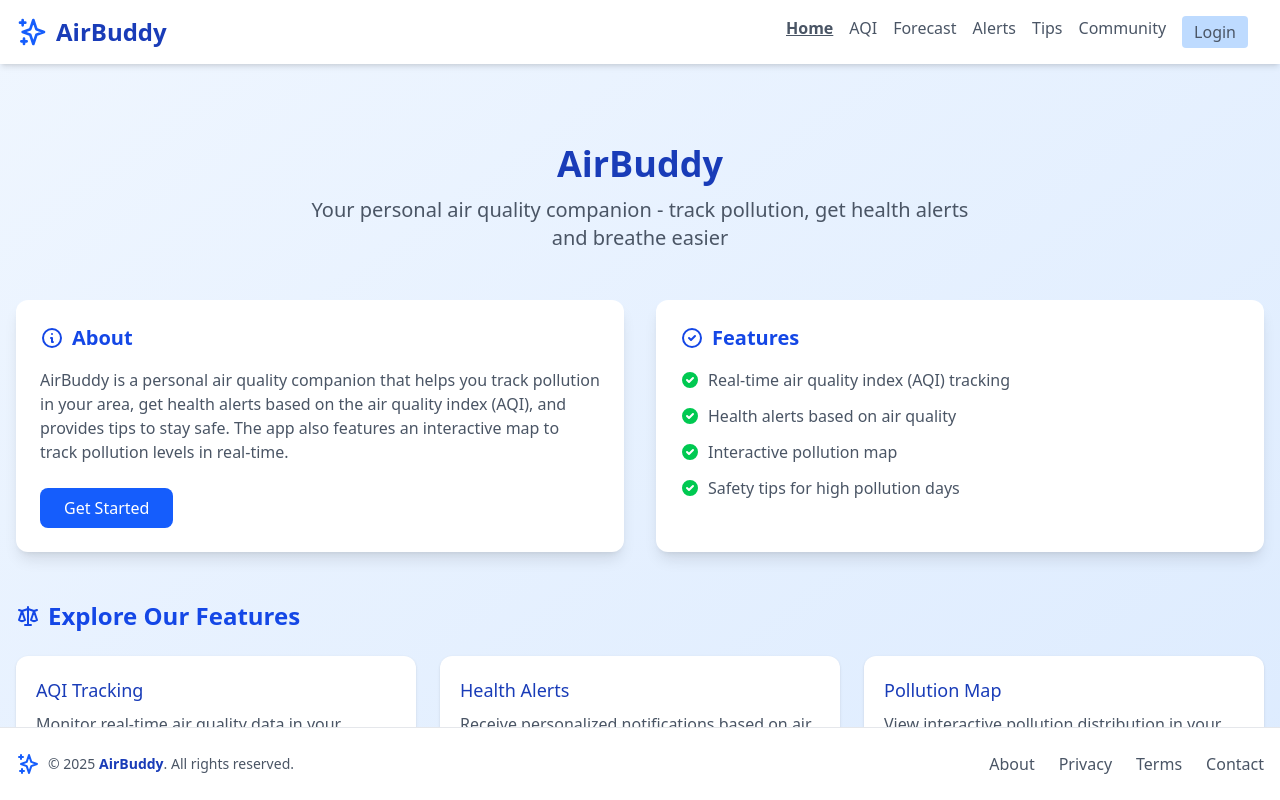
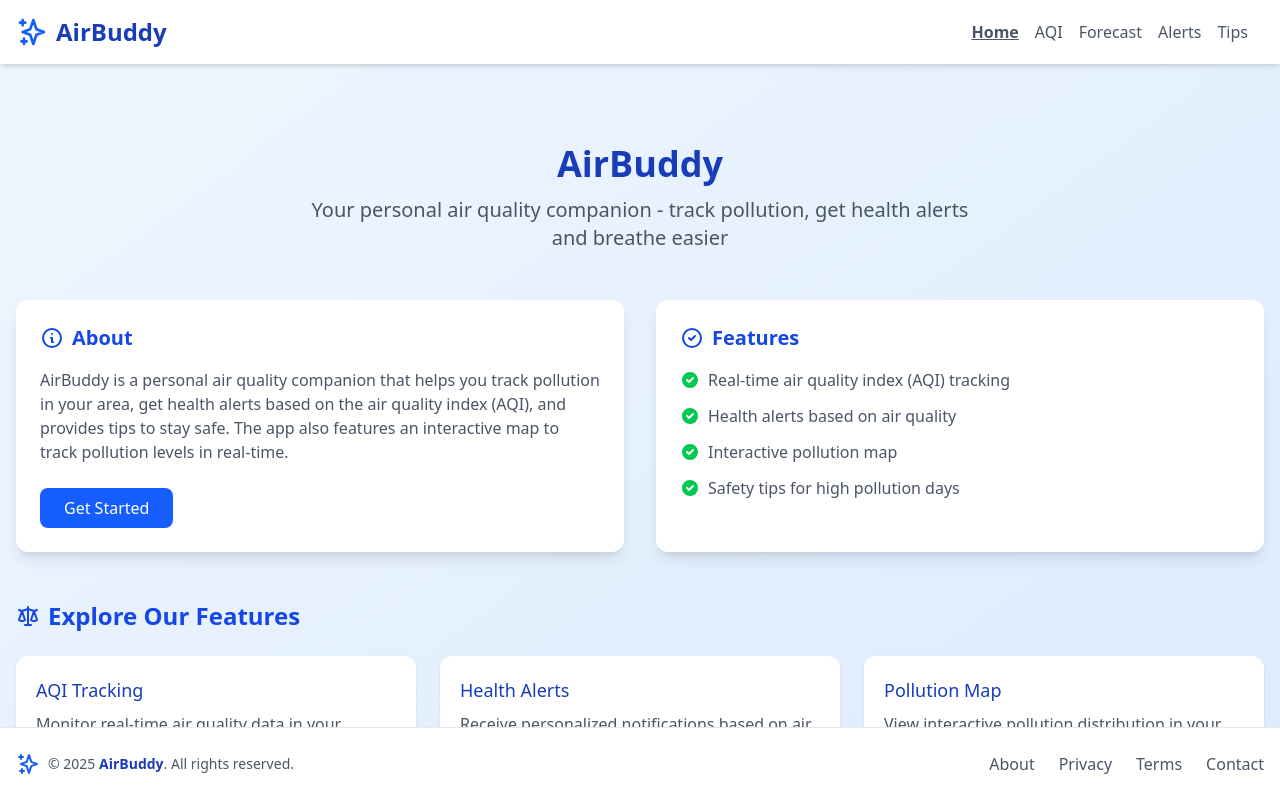
Before and after one commit to Scemworks/gdg-solutions-hackathon, a Next.js app in the folder airbuddy-frontend/: page / in a window 1280 px wide. Shown: the top 800 px of the page. Built offline with nearby package versions, Linux system fonts and the light colour scheme.

Commit message:
Updated header component

```diff
--- a/airbuddy-frontend/src/app/components/header.tsx
+++ b/airbuddy-frontend/src/app/components/header.tsx
@@ -63,8 +63,6 @@ export default function Header() {
                         <Link href="/forecast" className={`text-gray-600 dark:text-gray-300 hover:text-blue-600 dark:hover:text-blue-400 ${pathname === '/forecast' ? 'text-blue-600 dark:text-blue-400 font-semibold underline' : ''}`}>Forecast</Link>
                         <Link href="/health-alerts" className={`text-gray-600 dark:text-gray-300 hover:text-blue-600 dark:hover:text-blue-400 ${pathname === '/health-alerts' ? 'text-blue-600 dark:text-blue-400 font-semibold underline' : ''}`}>Alerts</Link>
                         <Link href="/safety-tips" className={`text-gray-600 dark:text-gray-300 hover:text-blue-600 dark:hover:text-blue-400 ${pathname === '/safety-tips' ? 'text-blue-600 dark:text-blue-400 font-semibold underline' : ''}`}>Tips</Link>
-                        <Link href="/community" className={`text-gray-600 dark:text-gray-300 hover:text-blue-600 dark:hover:text-blue-400 ${pathname === '/community' ? 'text-blue-600 dark:text-blue-400 font-semibold underline' : ''}`}>Community</Link>
-                        <Link href="/login" className={`text-gray-600 dark:text-gray-300 hover:text-blue-600 dark:hover:text-blue-400 bg-blue-200 dark:bg-blue-800 px-3 py-1 rounded ${pathname === '/login' ? 'text-blue-600 dark:text-blue-400 font-semibold underline' : ''}`}>{pathname === '/signup' ? 'Signup' : 'Login'}</Link>
                     </nav>
                 </div>
 
@@ -90,7 +88,7 @@ export default function Header() {
             {isMenuOpen && (
                 <div
                     ref={menuRef}
-                    className="md:hidden absolute top-full left-0 right-0 bg-white dark:bg-gray-900 shadow-md dark:shadow-gray-800/30 z-50 border-t border-gray-100 dark:border-gray-700"
+                    className="md:hidden absolute top-full left-0 right-0 bg-white dark:bg-gray- shadow-md dark:shadow-gray-800/30 z-50 border-t border-gray-100 dark:border-gray-700"
                 >
                     <div className="container mx-auto px-4">
                         <nav className="py-3 space-y-3">
@@ -99,8 +97,6 @@ export default function Header() {
                             <Link href="/forecast" className={`block text-gray-600 dark:text-gray-300 hover:text-blue-600 dark:hover:text-blue-400 ${pathname === '/forecast' ? 'text-blue-600 dark:text-blue-400 font-semibold underline' : ''}`}>Forecast</Link>
                             <Link href="/health-alerts" className={`block text-gray-600 dark:text-gray-300 hover:text-blue-600 dark:hover:text-blue-400 ${pathname === '/health-alerts' ? 'text-blue-600 dark:text-blue-400 font-semibold underline' : ''}`}>Alerts</Link>
                             <Link href="/safety-tips" className={`block text-gray-600 dark:text-gray-300 hover:text-blue-600 dark:hover:text-blue-400 ${pathname === '/safety-tips' ? 'text-blue-600 dark:text-blue-400 font-semibold underline' : ''}`}>Tips</Link>
-                            <Link href="/community" className={`block text-gray-600 dark:text-gray-300 hover:text-blue-600 dark:hover:text-blue-400 ${pathname === '/community' ? 'text-blue-600 dark:text-blue-400 font-semibold underline' : ''}`}>Community</Link>
-                            <Link href="/login" className={`block text-gray-600 dark:text-gray-300 hover:text-blue-600 dark:hover:text-blue-400 bg-blue-200 dark:bg-blue-800 px-4 py-2 rounded text-center my-2 font-medium ${pathname === '/login' ? 'text-blue-600 dark:text-blue-400 font-semibold underline' : ''}`}>{pathname === '/signup' ? 'Signup' : 'Login'}</Link>
                         </nav>
                     </div>
                 </div>
```
